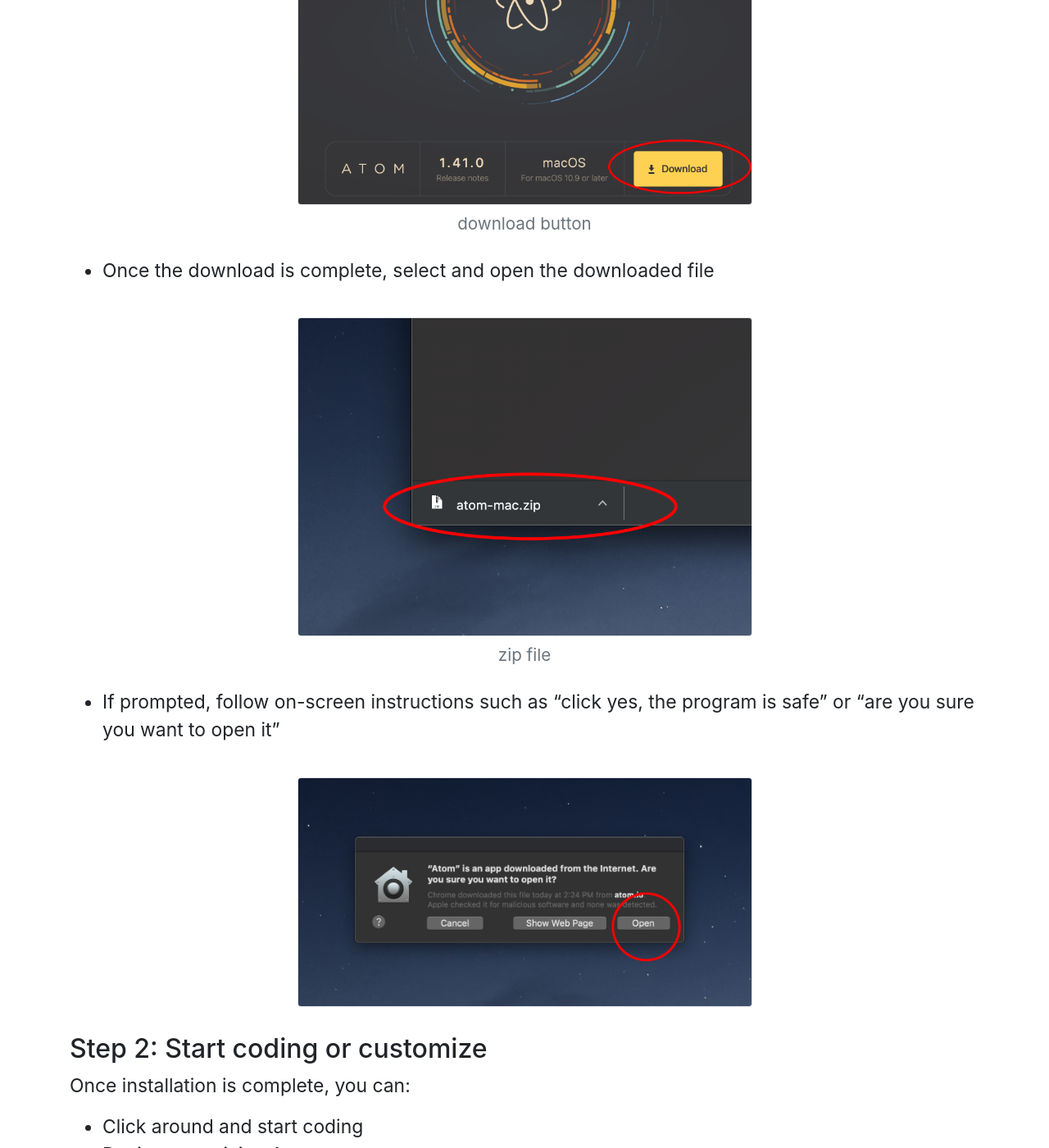
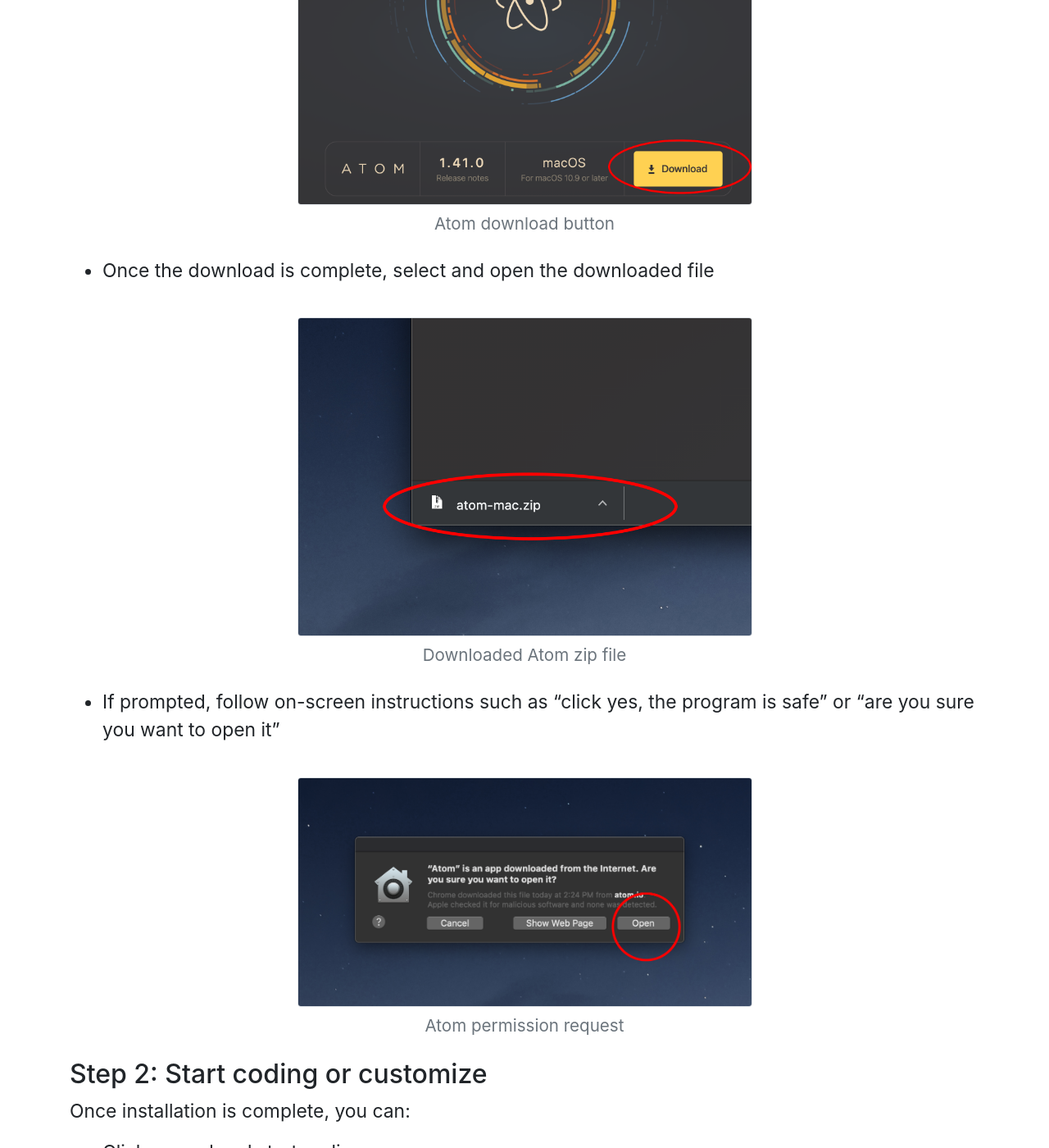
Before and after one commit to lib-static/howto, a Jekyll site: the page built from howtos/installatom.md, in a window 1280 px wide and 1400 px high, scrolled down 870 px. Shown: the whole window at 82% size. Built offline with Jekyll 4.4.1, drawn with Linux system fonts in a browser that asks for light colours; some of the changed text lies outside the part shown.

Commit message:
update captions and alt text

```diff
--- a/howtos/installatom.md
+++ b/howtos/installatom.md
@@ -15,15 +15,15 @@ So let's give Atom another shot! It fulfills all of the needs of a text editor,
 - Navigate to [Atom's website](https://atom.io){:target="_blank"}
 - Select "Download" (the website should automatically detect what OS you utilize)
 
-{% include bootstrap/figure.md img="/atom/atom.homepage.png" caption="download button" alt="screen shot of the download button" class="w-50"%}
+{% include bootstrap/figure.md img="/atom/atom.homepage.png" caption="Atom download button" alt="screenshot of the Atom download button" class="w-50"%}
 
 - Once the download is complete, select and open the downloaded file
 
-{% include bootstrap/figure.md img="/atom/atom.zip.file.png" caption="zip file" alt="screen shot of the zip file" class="w-50" %}
+{% include bootstrap/figure.md img="/atom/atom.zip.file.png" caption="Downloaded Atom zip file" alt="screenshot of the downloaded Atom zip file" class="w-50" %}
 
 - If prompted, follow on-screen instructions such as "click yes, the program is safe" or "are you sure you want to open it"
 
-{% include bootstrap/figure.md img="/atom/download.permission.png" caption="" alt="screen shot of permission request" class="w-50" %}
+{% include bootstrap/figure.md img="/atom/download.permission.png" caption="Atom permission request" alt="screen shot of Atom permission request" class="w-50" %}
 
 ## Step 2: Start coding or customize
 
@@ -33,7 +33,7 @@ Once installation is complete, you can:
 
 There are also options to learn quick key combinations that will make your experience much more efficient. You can choose themes, if you are an aesthetically driven person, or if it just makes more sense for you visually to manipulate the program a bit.
 
-{% include bootstrap/figure.md img="/atom/know.atom.copy.png" caption="" alt="screen shot of atom homepage" class="w-50" %}
+{% include bootstrap/figure.md img="/atom/know.atom.copy.png" caption="Atom homepage" alt="screenshot of Atom homepage" class="w-50" %}
 
 ## Step 3: Install a package on Atom (optional)
 
@@ -43,14 +43,14 @@ To do so:
 
 - Select the "Install a Package" button under the "Get to Know Atom" window
 
-{% include bootstrap/figure.md img="/atom/know.atom.install.png" caption="" alt="screen shot of the install button" class="w-50" %}
+{% include bootstrap/figure.md img="/atom/know.atom.install.png" caption="Atom homepage" alt="screen shot of the Atom homepage with the install button" class="w-50" %}
 
 - Then select the "Open Installer" button
 
-{% include bootstrap/figure.md img="/atom/open.search.png" caption="" alt="screen shot of the open installer" class="w-50" %}
+{% include bootstrap/figure.md img="/atom/open.search.png" caption="Install a package window" alt="screen shot of the open installer" class="w-50" %}
 
 - In the search bar, enter the name of packages you wish to install or search options Atom suggests
-{% include bootstrap/figure.md img="/atom/search.bar.copy.png" caption="install package search bar" alt="screen shot of the search bar" class="w-50" %}
+{% include bootstrap/figure.md img="/atom/search.bar.copy.png" caption="Install package search bar" alt="screen shot of the install package search bar" class="w-50" %}
 
 One helpful package is "Rainbow-CSV", which will color-coat your text and help you segregate lines and various pieces of code.
 
@@ -58,4 +58,4 @@ One helpful package is "Rainbow-CSV", which will color-coat your text and help y
 
 - Then select "Install"
 
-{% include bootstrap/figure.md img="/atom/rainbow.emphasis.png" caption="" alt="screen shot of the search bar and install button" class="w-50" %}
+{% include bootstrap/figure.md img="/atom/rainbow.emphasis.png" caption="Install rainbow-csv" alt="screen shot of the rainbow-csv install button" class="w-50" %}
```
